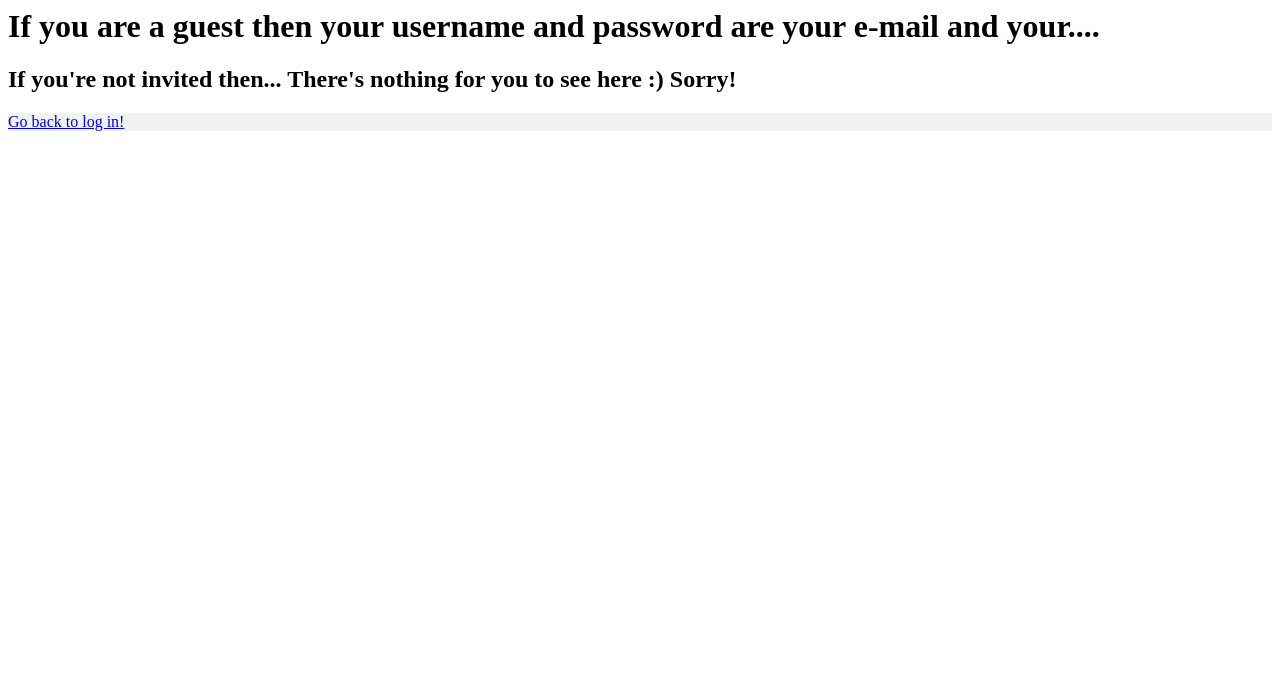
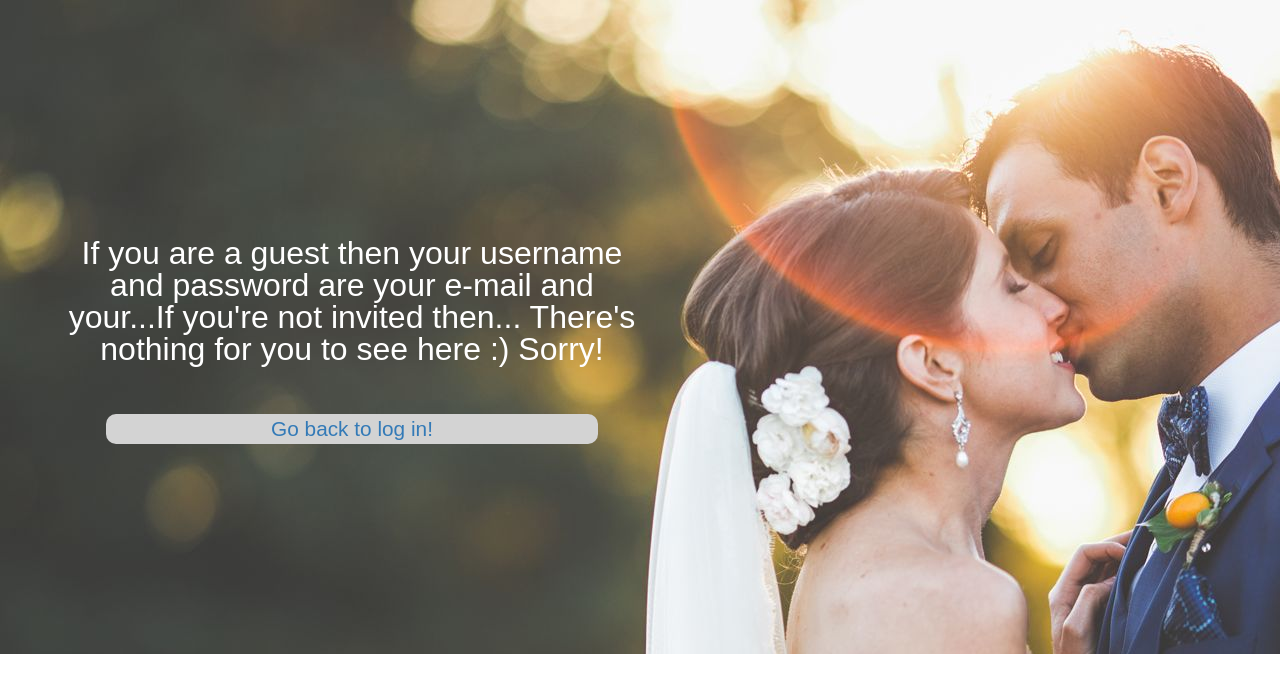
Before and after one commit to YankoGeorgievKazandjiev/Wedding_Project, a Django app: page /help/ in a window 1280 px wide. Shown: the top 693 px of the page. Run offline with Django 3.2, Linux system fonts and the light colour scheme; some libraries are stand-ins or nearby versions.

Commit message:
modifai help

```diff
--- /dev/null
+++ b/wedding_project/requirements.txt
@@ -0,0 +1,2 @@
+python3
+django-latest version
--- a/wedding_project/website/static/styles/style.css
+++ b/wedding_project/website/static/styles/style.css
@@ -1,9 +1,14 @@
 #wrapper {
 	background-image: url("../images/Wedding2.jpg");
+	position: fixed;
+    left: 0;
+    top: 0;
 	text-align: center;
 	width: 100%;
 	height: 654px;
+    overflow: auto;
 	font-family: Arial;
+	padding: 5%;
 }
 
 #modal {
@@ -50,11 +55,11 @@
 .form h2 {
 	font-size: 2em;
 	font-style: bold;
-	color:white;
+	color: white;
 }
 
 input[type="email"], input[type="text"], input[type="password"] {
-	font-size: 1.2em;
+	font-size: 1.3em;
 	border: none;
 	border-bottom: 1px solid black;
 	background-color: transparent;
@@ -63,7 +68,7 @@ input[type="email"], input[type="text"], input[type="password"] {
 	width: 90%;
 }
 
- input:focus {
+input:focus {
 	outline-width: 0;
 }
 
@@ -82,3 +87,36 @@ input[type="email"], input[type="text"], input[type="password"] {
 	cursor: pointer;
 	background-color: beige;
 }
+
+#error {
+	padding-top:15%;
+	width: 50%;
+}
+
+#errorMessage h1, .title {
+	color: white;
+	font-size: 2em;
+}
+
+.container {
+	margin-top: 5%;
+	width: 100%;
+}
+
+.presents, .guests, .presentReservation {
+	padding-top: 3%;
+	padding-bottom: 3%;
+	background-color: grey;
+	border-radius: 10px;
+}
+
+.presentReservation div {
+	margin-top: 2%;
+	margin-bottom: 2%;
+}
+
+.presentReservation p {
+	margin-left:2%;
+	display: inline;
+	font-size: 1.5em;
+}
--- a/wedding_project/website/templates/help.html
+++ b/wedding_project/website/templates/help.html
@@ -1,11 +1,27 @@
 {% csrf_token %}
+{% load static %}
 <html>
-<h1>If you are a guest then your username and password are your e-mail and your....</h1>
+<head>
+	<meta charset="utf-8">
+	<title>Help</title>
+	<script src="./scripts/script.js"></script>
+	<link rel="stylesheet" href="https://maxcdn.bootstrapcdn.com/bootstrap/3.3.7/css/bootstrap.min.css">
+	<script src="https://ajax.googleapis.com/ajax/libs/jquery/3.1.1/jquery.min.js"></script>
+	<script src="https://maxcdn.bootstrapcdn.com/bootstrap/3.3.7/js/bootstrap.min.js"></script>
+	<link rel="stylesheet" type="text/css" href="{% static 'styles/reset.css' %}">
+	<link rel="stylesheet" type="text/css" href="{% static 'styles/style.css' %}">
+</head>
+<body>
+	<div id="wrapper">
+		<div id="error">
+			<div id="errorMessage">
+				<h1>If you are a guest then your username and password are your e-mail and your...If you're not invited then... There's nothing for you to see here :) Sorry!</h2>
+			</div>
 
-<h2>If you're not invited then... There's nothing for you to see here :) Sorry!</h2>
-
-<div class="container" style="background-color:#f1f1f1">
-    <span class="psw"><a href="/">Go back to log in!</a></span>
-  </div>
-
+			<div class="container">
+				<a href="/"><button>Go back to log in!</button></a>
+			</div>
+		</div>
+	</div>
+</body>
 </html>
```
Also changed, not shown: wedding_project/db.sqlite3.
